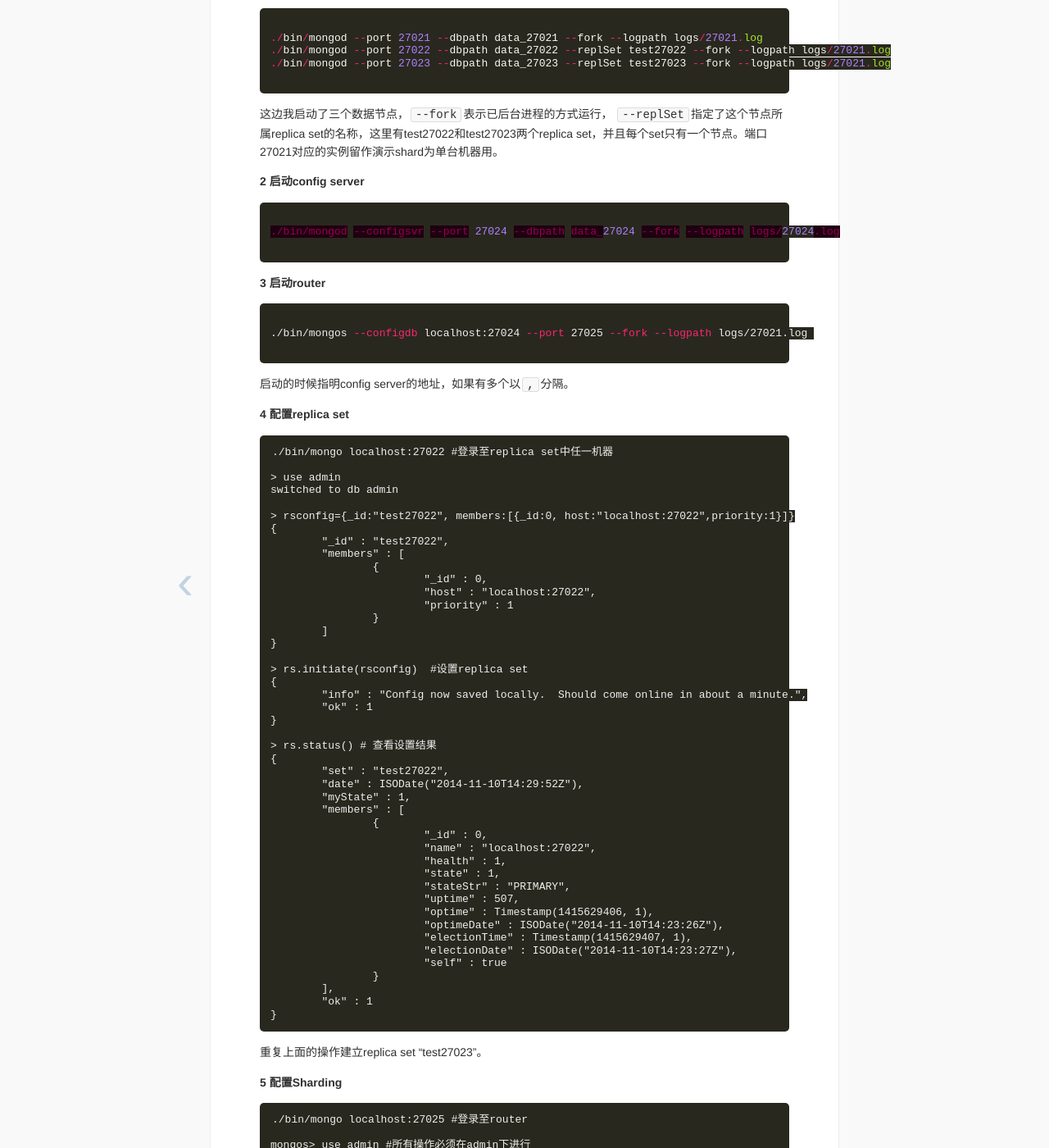
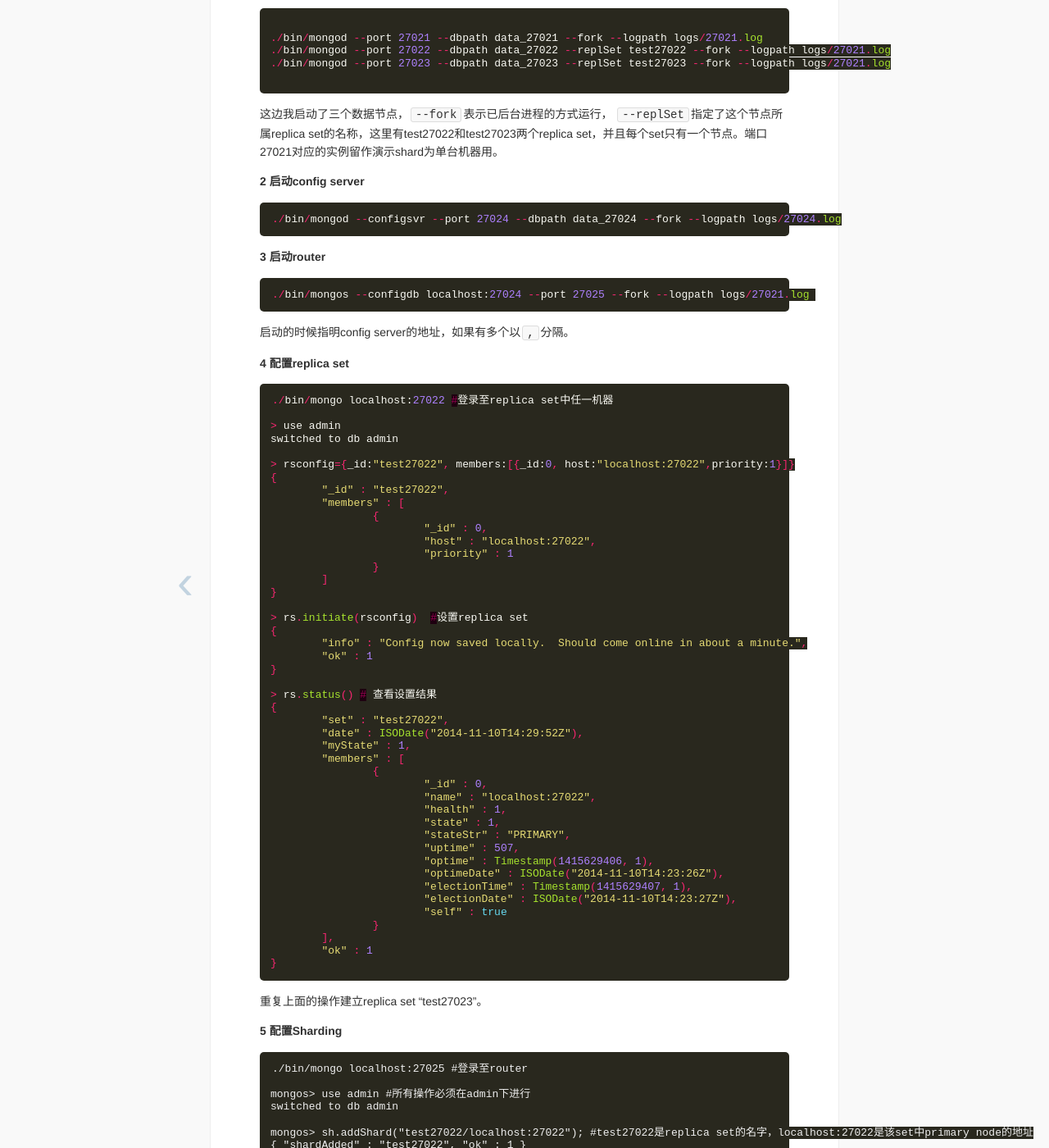
Before and after one commit to franciszhao/franciszhao.github.io, a Jekyll site: the page built from _posts/article/2014-11-11-MongoDB-Sharding.md, in a window 1280 px wide and 1400 px high, scrolled down 1123 px. Shown: the whole window at 82% size. Built offline with Jekyll 4.4.1, drawn with Linux system fonts in a browser that asks for light colours; Markdown is read by kramdown in place of the engine named in the settings.

Commit message:
Update 2014-11-11-MongoDB-Sharding.md

````diff
--- a/_posts/article/2014-11-11-MongoDB-Sharding.md
+++ b/_posts/article/2014-11-11-MongoDB-Sharding.md
@@ -37,25 +37,21 @@
 
  **2 启动config server**
 
-```json
-
+```java
 ./bin/mongod --configsvr --port 27024 --dbpath data_27024 --fork --logpath logs/27024.log
-
 ```
 
  **3 启动router**
 
-```shell
-
+```java
 ./bin/mongos --configdb localhost:27024 --port 27025 --fork --logpath logs/27021.log
-
 ```
 
 启动的时候指明config server的地址，如果有多个以`,`分隔。
 
  **4 配置replica set**
 
-```
+```java
 ./bin/mongo localhost:27022 #登录至replica set中任一机器
 
 > use admin
````
